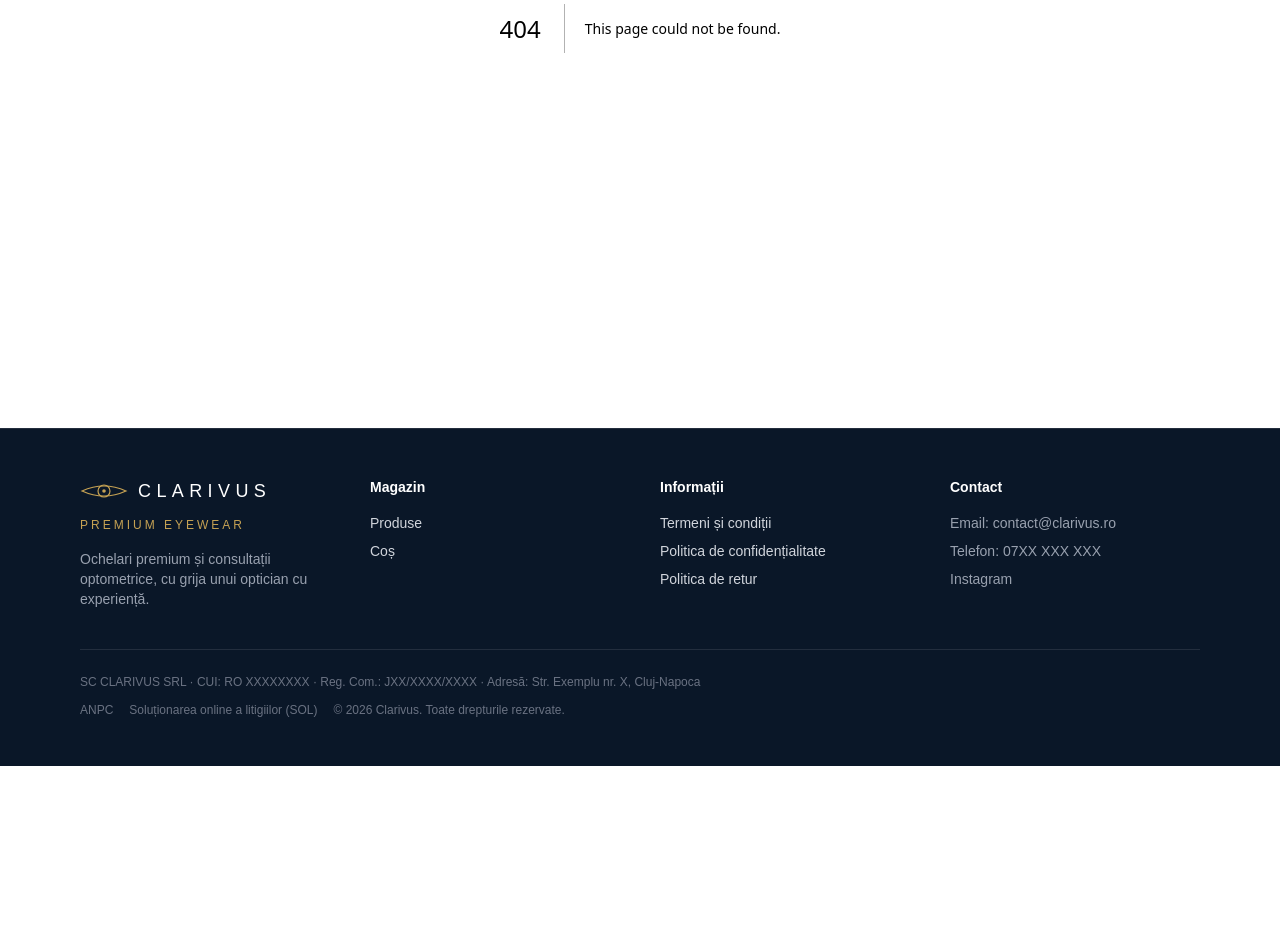
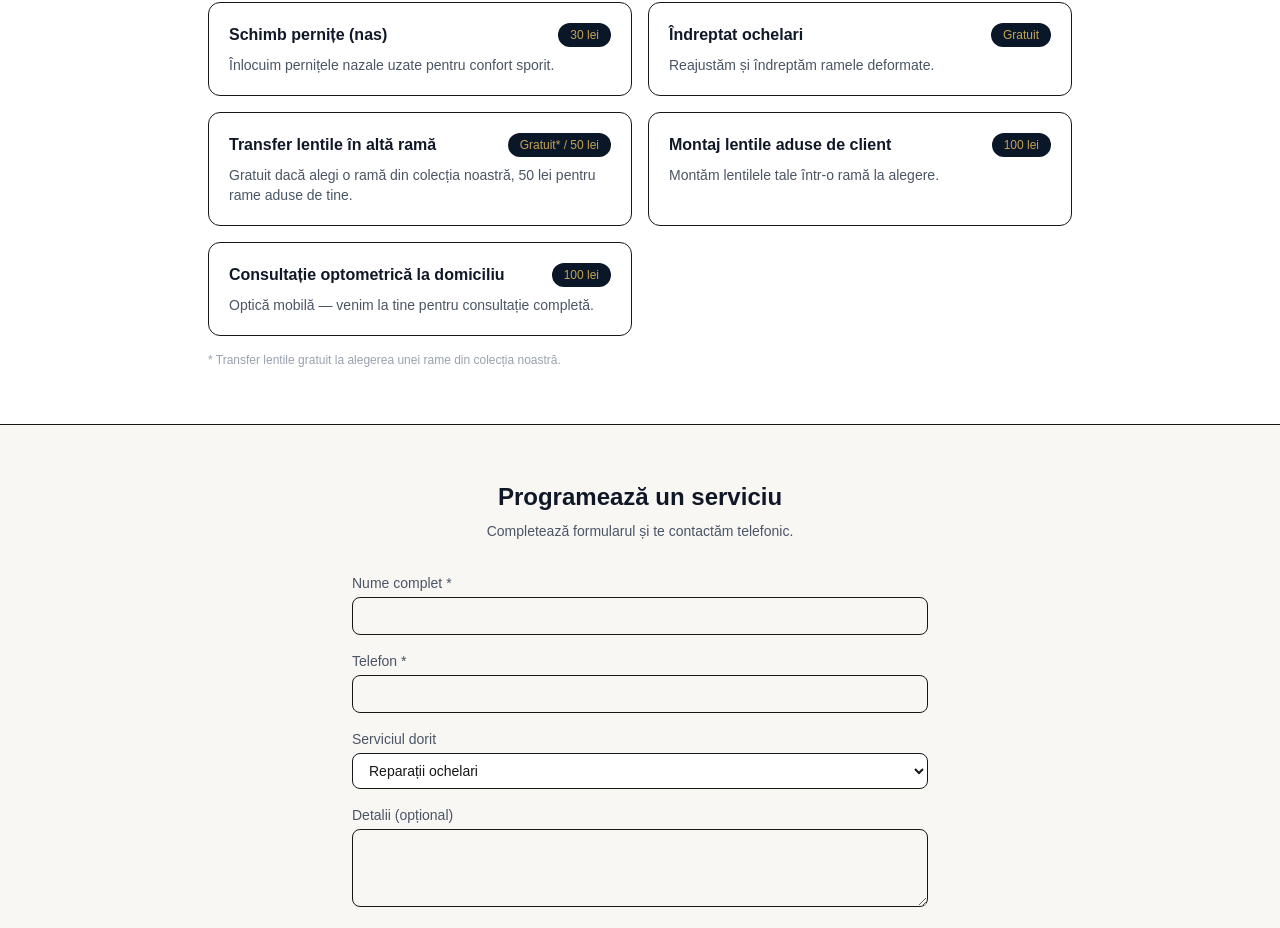
Before and after one commit to Ioan23/clarivus.site, a Next.js app: page /servicii in a window 1280 px wide. Before the commit this address had no page. Shown: the part 433-1361 px from the top of the page. Before the commit the page ends 1199 px from the top, so only its background shows below. Built offline with nearby package versions, Linux system fonts and the light colour scheme.

Commit message:
adaugare servicii

```diff
--- a/app/Header.tsx
+++ b/app/Header.tsx
@@ -25,6 +25,9 @@ export default function Header() {
           <Link href="/produse" className="text-gray-300 transition hover:text-[#c6a253]">
             Produse
           </Link>
+          <Link href="/servicii" className="text-gray-300 transition hover:text-[#c6a253]">
+  Servicii
+</Link>
           <Link href="/cos" className="relative text-gray-300 transition hover:text-[#c6a253]">
             Coș
             {count > 0 && (
--- /dev/null
+++ b/app/api/notify-service/route.ts
@@ -0,0 +1,40 @@
+import { Resend } from "resend";
+
+export async function POST(request: Request) {
+  try {
+    const { name, phone, service, details } = await request.json();
+    const apiKey = process.env.RESEND_API_KEY;
+    const to = process.env.ORDER_NOTIFICATION_EMAIL;
+    if (!apiKey || !to) {
+      console.error("Lipsește RESEND_API_KEY sau ORDER_NOTIFICATION_EMAIL");
+      return Response.json({ ok: false, error: "config" }, { status: 500 });
+    }
+    const resend = new Resend(apiKey);
+
+    const html = `
+      <div style="font-family:Arial,sans-serif;max-width:560px">
+        <h2 style="margin:0 0 4px">Cerere de programare — Servicii Clarivus</h2>
+        <h3 style="margin:16px 0 4px">Client</h3>
+        <p style="margin:0;line-height:1.6">
+          <strong>${name}</strong><br/>
+          Telefon: ${phone}
+        </p>
+        <h3 style="margin:16px 0 4px">Serviciu solicitat</h3>
+        <p style="margin:0;line-height:1.6">${service}</p>
+        ${details ? `<h3 style="margin:16px 0 4px">Detalii</h3><p style="margin:0;line-height:1.6">${details}</p>` : ""}
+      </div>
+    `;
+
+    await resend.emails.send({
+      from: "Clarivus <onboarding@resend.dev>",
+      to: [to],
+      subject: `Cerere serviciu — ${service} — ${name}`,
+      html,
+    });
+
+    return Response.json({ ok: true });
+  } catch (error) {
+    console.error("Eroare la trimiterea emailului:", error);
+    return Response.json({ ok: false }, { status: 500 });
+  }
+}
--- /dev/null
+++ b/app/servicii/page.tsx
@@ -0,0 +1,149 @@
+"use client";
+
+import { useState } from "react";
+
+const SERVICES = [
+  { name: "Reparații ochelari", price: "50 lei", desc: "Reparăm ramele deteriorate și readucem ochelarii la viață." },
+  { name: "Sudură ochelari", price: "100 lei", desc: "Sudură profesională pentru rame metalice rupte." },
+  { name: "Schimb pernițe (nas)", price: "30 lei", desc: "Înlocuim pernițele nazale uzate pentru confort sporit." },
+  { name: "Îndreptat ochelari", price: "Gratuit", desc: "Reajustăm și îndreptăm ramele deformate." },
+  { name: "Transfer lentile în altă ramă", price: "Gratuit* / 50 lei", desc: "Gratuit dacă alegi o ramă din colecția noastră, 50 lei pentru rame aduse de tine." },
+  { name: "Montaj lentile aduse de client", price: "100 lei", desc: "Montăm lentilele tale într-o ramă la alegere." },
+  { name: "Consultație optometrică la domiciliu", price: "100 lei", desc: "Optică mobilă — venim la tine pentru consultație completă." },
+];
+
+export default function ServiciiPage() {
+  const [form, setForm] = useState({ name: "", phone: "", service: SERVICES[0].name, details: "" });
+  const [submitting, setSubmitting] = useState(false);
+  const [sent, setSent] = useState(false);
+  const [error, setError] = useState("");
+
+  function update(field: string, value: string) {
+    setForm((prev) => ({ ...prev, [field]: value }));
+  }
+
+  async function handleSubmit() {
+    setError("");
+    if (!form.name || !form.phone) {
+      setError("Te rugăm completează numele și telefonul.");
+      return;
+    }
+    setSubmitting(true);
+    try {
+      const res = await fetch("/api/notify-service", {
+        method: "POST",
+        headers: { "Content-Type": "application/json" },
+        body: JSON.stringify(form),
+      });
+      if (!res.ok) throw new Error("fail");
+      setSent(true);
+    } catch {
+      setError("A apărut o eroare. Te rugăm încearcă din nou sau sună-ne direct.");
+    } finally {
+      setSubmitting(false);
+    }
+  }
+
+  return (
+    <main>
+      {/* HERO */}
+      <section className="bg-gradient-to-b from-[#0a1728] to-[#0f2238] px-4 py-16 text-center text-white">
+        <h1 className="text-3xl font-semibold md:text-4xl">Servicii Clarivus</h1>
+        <p className="mx-auto mt-4 max-w-xl text-gray-300">
+          Reparații, montaj și consultații optometrice, cu grija unui optician cu experiență.
+        </p>
+      </section>
+
+      {/* LISTA SERVICII */}
+      <section className="mx-auto max-w-4xl px-4 py-14">
+        <div className="grid gap-4 md:grid-cols-2">
+          {SERVICES.map((s) => (
+            <div key={s.name} className="rounded-xl border p-5">
+              <div className="flex items-start justify-between gap-3">
+                <h2 className="font-semibold text-gray-900">{s.name}</h2>
+                <span className="whitespace-nowrap rounded-full bg-[#0a1728] px-3 py-1 text-xs font-medium text-[#c6a253]">
+                  {s.price}
+                </span>
+              </div>
+              <p className="mt-2 text-sm text-gray-600">{s.desc}</p>
+            </div>
+          ))}
+        </div>
+        <p className="mt-4 text-xs text-gray-400">
+          * Transfer lentile gratuit la alegerea unei rame din colecția noastră.
+        </p>
+      </section>
+
+      {/* FORMULAR PROGRAMARE */}
+      <section className="border-t bg-[#f8f7f4] px-4 py-14">
+        <div className="mx-auto max-w-xl">
+          <h2 className="mb-2 text-center text-2xl font-semibold text-gray-900">
+            Programează un serviciu
+          </h2>
+          <p className="mb-8 text-center text-sm text-gray-600">
+            Completează formularul și te contactăm telefonic.
+          </p>
+
+          {sent ? (
+            <div className="rounded-xl border border-green-200 bg-green-50 p-6 text-center">
+              <p className="text-lg font-semibold text-green-700">Cererea a fost trimisă!</p>
+              <p className="mt-2 text-sm text-gray-600">Te vom contacta în cel mai scurt timp.</p>
+            </div>
+          ) : (
+            <div className="space-y-4">
+              <div>
+                <label className="mb-1 block text-sm text-gray-600">Nume complet *</label>
+                <input
+                  type="text"
+                  value={form.name}
+                  onChange={(e) => update("name", e.target.value)}
+                  className="w-full rounded-lg border px-3 py-2 text-sm"
+                />
+              </div>
+              <div>
+                <label className="mb-1 block text-sm text-gray-600">Telefon *</label>
+                <input
+                  type="text"
+                  value={form.phone}
+                  onChange={(e) => update("phone", e.target.value)}
+                  className="w-full rounded-lg border px-3 py-2 text-sm"
+                />
+              </div>
+              <div>
+                <label className="mb-1 block text-sm text-gray-600">Serviciul dorit</label>
+                <select
+                  value={form.service}
+                  onChange={(e) => update("service", e.target.value)}
+                  className="w-full rounded-lg border bg-white px-3 py-2 text-sm"
+                >
+                  {SERVICES.map((s) => (
+                    <option key={s.name} value={s.name}>{s.name}</option>
+                  ))}
+                </select>
+              </div>
+              <div>
+                <label className="mb-1 block text-sm text-gray-600">Detalii (opțional)</label>
+                <textarea
+                  value={form.details}
+                  onChange={(e) => update("details", e.target.value)}
+                  rows={3}
+                  className="w-full rounded-lg border px-3 py-2 text-sm"
+                />
+              </div>
+
+              {error && <p className="text-sm text-red-500">{error}</p>}
+
+              <button
+                onClick={handleSubmit}
+                disabled={submitting}
+                className="w-full rounded-full bg-[#c6a253] px-8 py-3 text-sm font-medium text-[#0a1728] transition hover:opacity-90 disabled:opacity-50"
+              >
+                {submitting ? "Se trimite..." : "Trimite cererea"}
+              </button>
+            </div>
+          )}
+        </div>
+      </section>
+    </main>
+  );
+}
```
